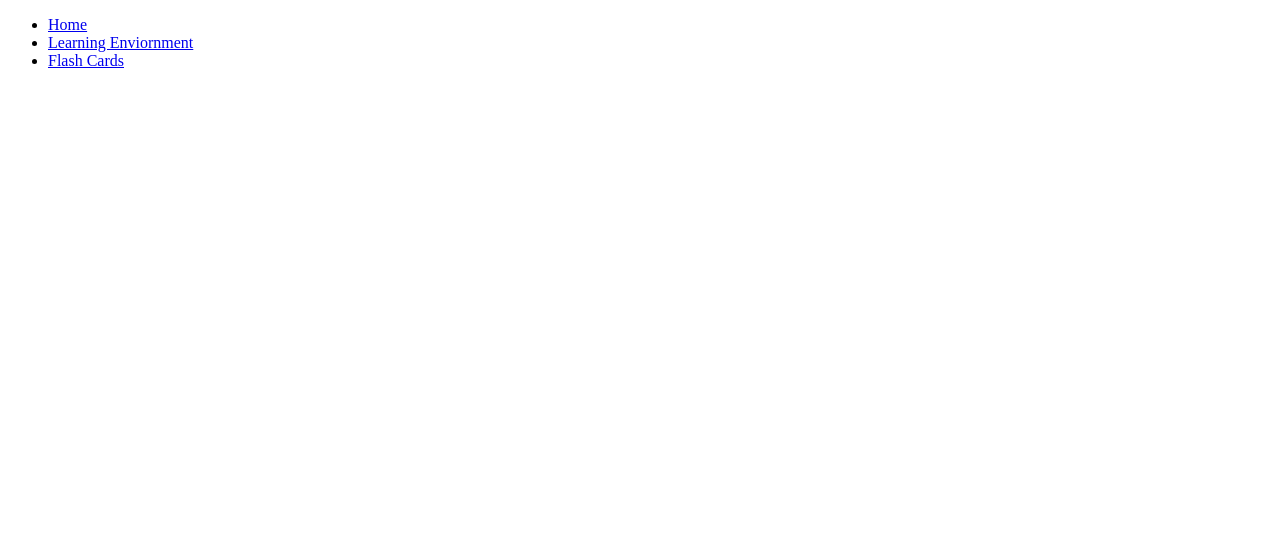
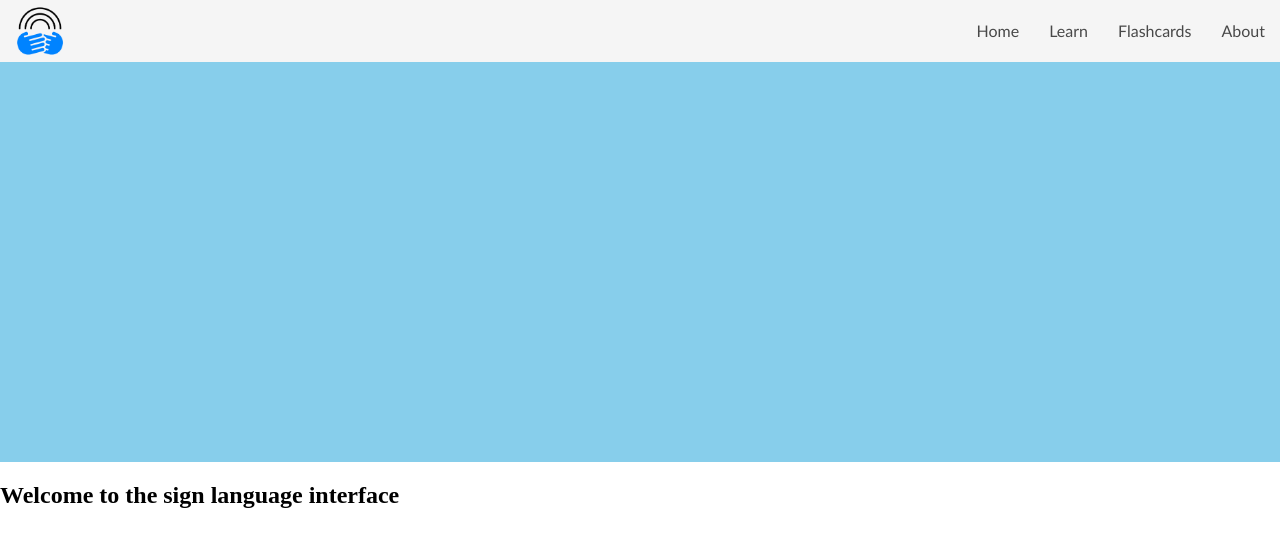
Before and after one commit to KaylaW-YX/ASL-Project, a plain HTML site: page index.html in a window 1280 px wide. Drawn offline with Linux system fonts and the light colour scheme.

Commit message:
updated homepage with color

```diff
--- a/index.css
+++ b/index.css
@@ -0,0 +1,58 @@
+body {
+    margin: 0;
+    padding: 0;
+}
+
+#navigation-container {
+    position: relative;
+    background-color: whitesmoke;
+    display: flex;
+    flex-direction: row;
+    justify-content: space-between;
+}
+#logo{
+    /* padding: 1rem 0 1.5rem 2rem */
+    padding: 5px 15px;
+}
+ul {
+    display: flex;
+    flex-direction: row;
+    list-style-type: none;
+}
+
+a {
+    text-decoration: none;
+    color: black;
+    font-size: 16px;
+    font-family: "Trebuchet MS", Arial, Helvetica, sans-serif;
+    padding: 5px 15px;
+    opacity: 0.7;
+}
+
+li {
+    display: flex;
+    flex-direction: row;
+    align-items: center;
+}
+/*
+div {
+    width: 500px;
+    padding-bottom: 10px;
+} */
+
+#blueIntroDiv{
+    background-color: skyblue;
+    height: 50vh;
+    width: 100%;
+}
+
+#whitebodydiv{
+    background-color: white;
+    height: 50vh;
+    width: 100%
+}
+
+/* #blueIntroDiv, #whitebodydiv {
+    border-bottom: 3px solid #1e2124; */
+    /* margin-bottom: 50px; */
+/* } */
--- a/index.html
+++ b/index.html
@@ -7,16 +7,25 @@
     <link rel="stylesheet" href="index.css">
 
     <title>Silearn</title>
-
-    <nav>
-        <ul>
-            <li> <a href="#"> Home </a> </li>
-            <li> <a href="#"> Learning Enviornment </a> </li>
-            <li> <a href="#"> Flash Cards </a> </li>
-        </ul>
-    </nav>
+    <div class="navigation-bar">
+        <div id="navigation-container">
+            <img src="assets/Silearn-Logo.png" alt="silearn logo" id="logo" width="50">
+            <ul>
+                <li><a href="#">Home</a></li>
+                <li><a href="#">Learn</a></li>
+                <li><a href="#">Flashcards</a></li>
+                <li><a href="#">About</a></li>
+            </ul>
+        </div>
+    </div>
 </head>
 <body>
+    <!-- different colors for different sections -->
+   <div id="blueIntroDiv">
+   </div>
+   <div id="whitebodydiv">
+       <h2> Welcome to the sign language interface</h2>
+   </div>
 
 </body>
 </html>
```
Also changed, not shown: assets/Silearn-Logo.png (added).
